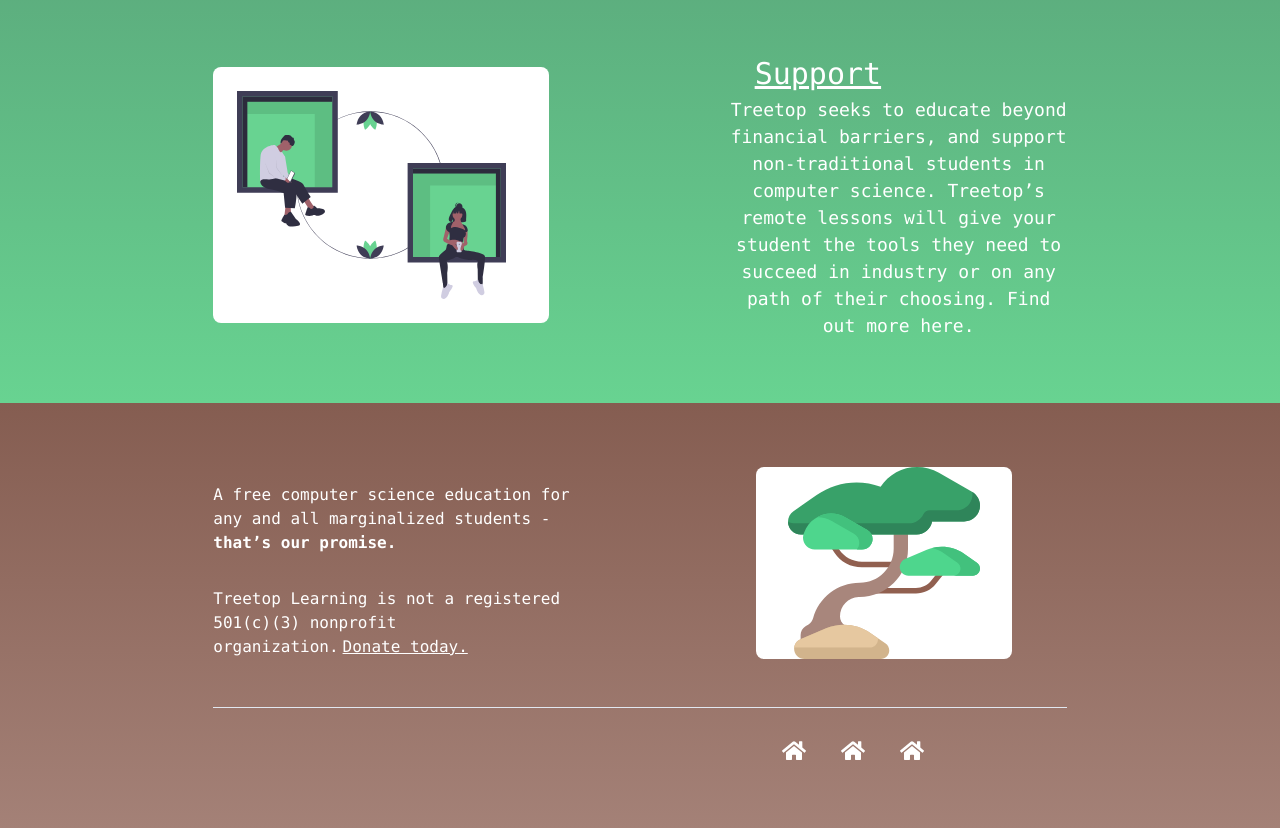
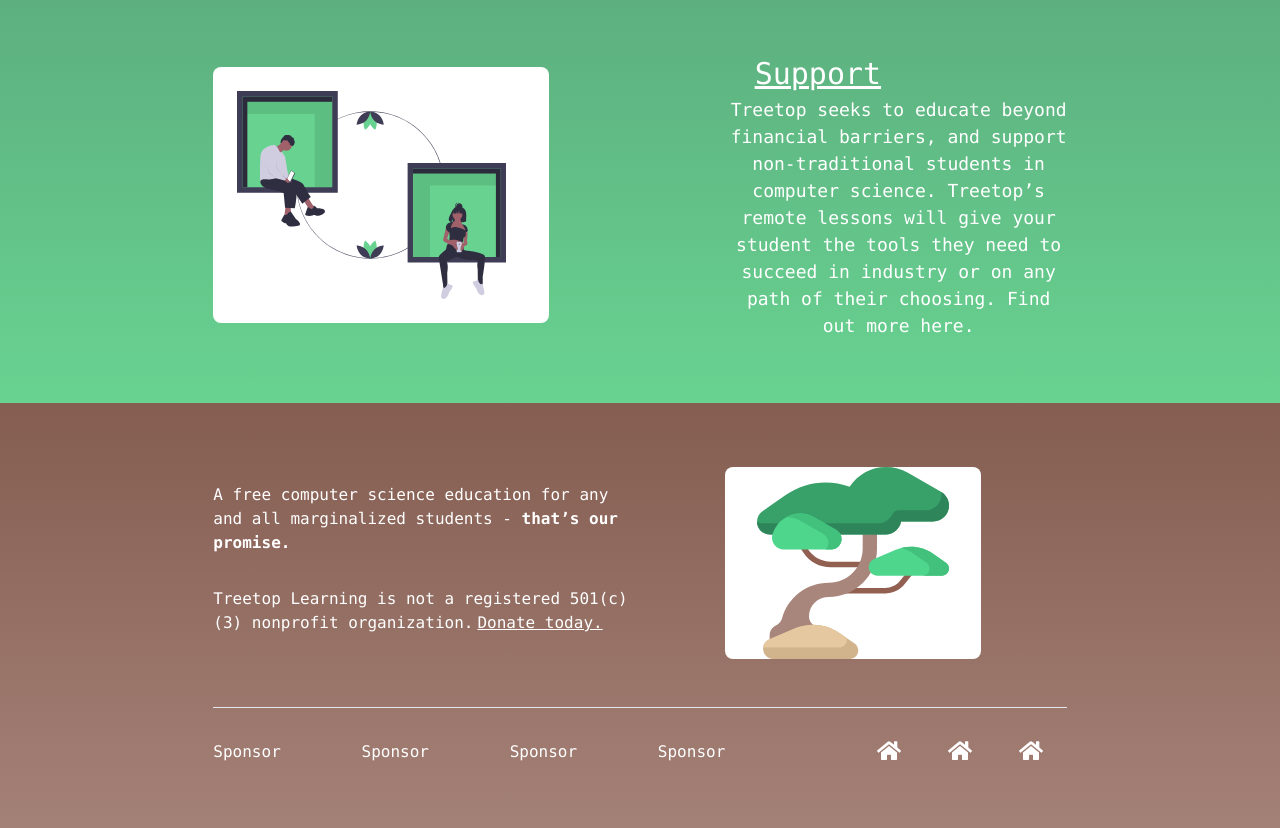
Before and after one commit to treetoplearning/cambium, a Gatsby site: page / in a window 1280 px wide. Shown: the part 1022-1850 px from the top of the page. Built offline with nearby package versions, Linux system fonts and the light colour scheme; Gatsby itself is replaced by a stand-in of ours.

Commit message:
fixed lower footer formatting issues

```diff
--- a/src/components/footer.js
+++ b/src/components/footer.js
@@ -45,7 +45,7 @@
               </a>
             </p>
           </div>
-          <div className="flex w-1/6"></div>
+
 
           <div className="flex justify-center w-1/2">
             <div className="flex justify-center w-64 h-48 bg-white rounded-lg">
@@ -57,27 +57,31 @@
           <hr className="mt-12" />
         </div>
         <div className="flex flex-row w-full mt-8">
-          <div className="w-1/6 mt-4"></div>
-
-          <div className="flex justify-center w-4/6">
-            <div className="flex justify-between w-3/4">
 
 
+          <div className="flex w-full">
+            <div className="flex w-3/4">
+            <div className="flex justify-between w-full mr-32">
+            <p> Sponsor </p>
+            <p> Sponsor </p>
+            <p> Sponsor </p>
 
-
+            <p> Sponsor </p>
+                </div>
 
             </div>
             <div className="flex w-1/4">
-            <div className="flex justify-between w-full">
+            <div className="flex justify-around w-full">
               <FontAwesomeIcon icon={["fal", "facebook"]} size="lg" />
               <FontAwesomeIcon icon={["fas", "twitter"]} size="lg" />
               <FontAwesomeIcon icon={["far", "facebook"]} size="lg" />
             </div>
             </div>
           </div>
-          <div className="w-1/6"></div>
+
         </div>
       </div>
+
       <div className="flex w-1/6"></div>
     </div>
   </div>
```
